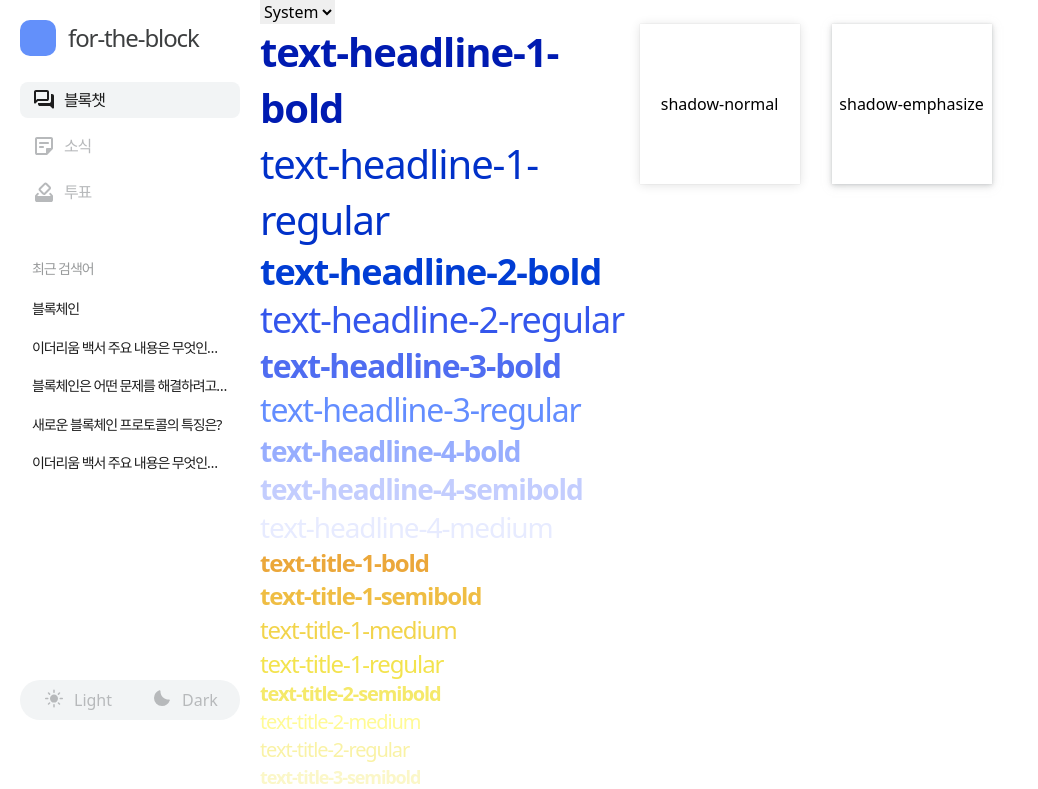
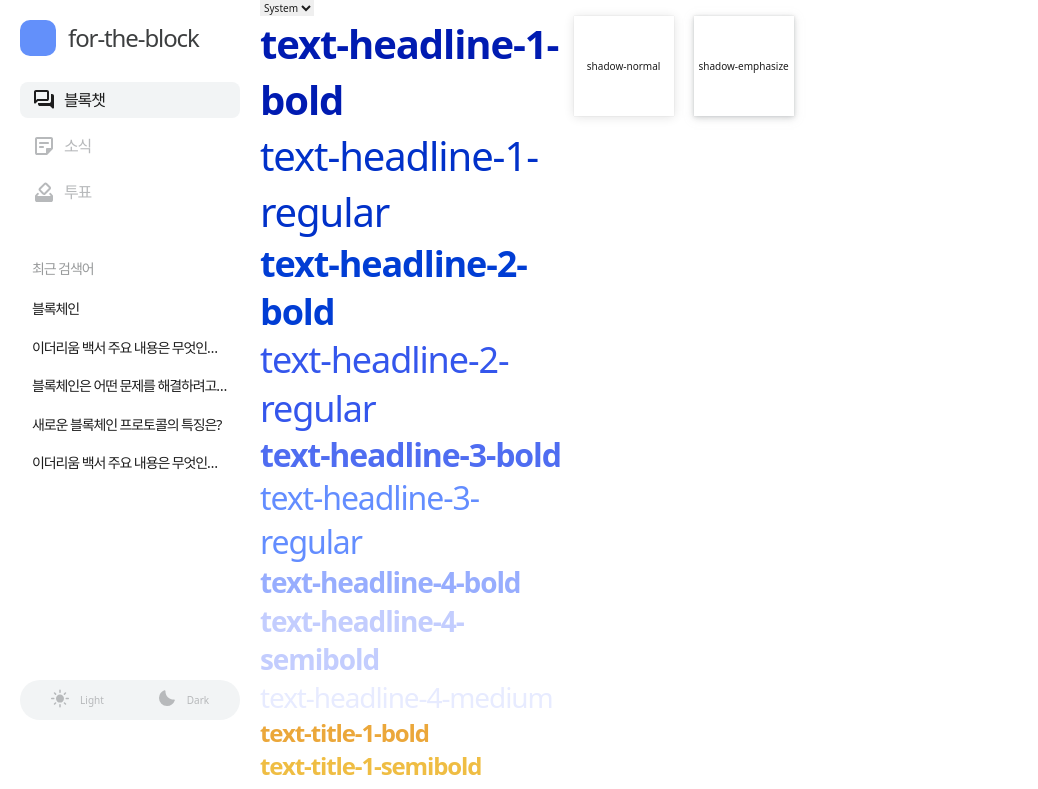
Before and after one commit to Nexters/BlockBuilderFront, a Next.js app: page / in a window 1280 px wide. Shown: the top 789 px of the page, without its empty margins (0-1038 px from the left). Built offline with nearby package versions, Linux system fonts and the light colour scheme.

Commit message:
feat: default color와 background 지정

```diff
--- a/src/app/globals.css
+++ b/src/app/globals.css
@@ -3,6 +3,7 @@
 @tailwind utilities;
 
 :root {
+  --color-background: #ffffff;
   --color-gray-100: #f8fafb;
   --color-gray-200: #f2f4f5;
   --color-gray-300: #eaeced;
@@ -40,6 +41,7 @@
 }
 
 .dark {
+  --color-background: #0e0e0e;
   --color-gray-100: #1d1d1d;
   --color-gray-200: #28292a;
   --color-gray-300: #464848;
@@ -75,3 +77,9 @@
     0px 1px 4px 0px rgba(152, 154, 155, 0.3),
     0px 0px 2px 0px rgba(152, 154, 155, 0.2);
 }
+
+html,
+body {
+  font-size: 10px;
+  color: var(--color-gray-900);
+}
--- a/tailwind.config.js
+++ b/tailwind.config.js
@@ -41,6 +41,7 @@ module.exports = {
         "system-green": "var(--color-system-green)",
         white: "#FFFFFF",
         dark: "#0E0E0E",
+        background: "var(--color-background)",
       },
       fontSize: {
         // headline
```
